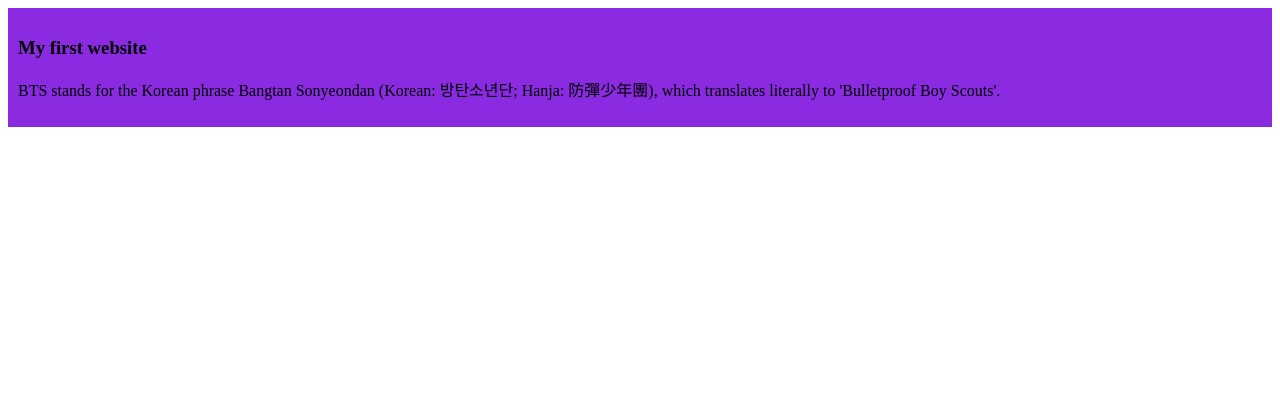
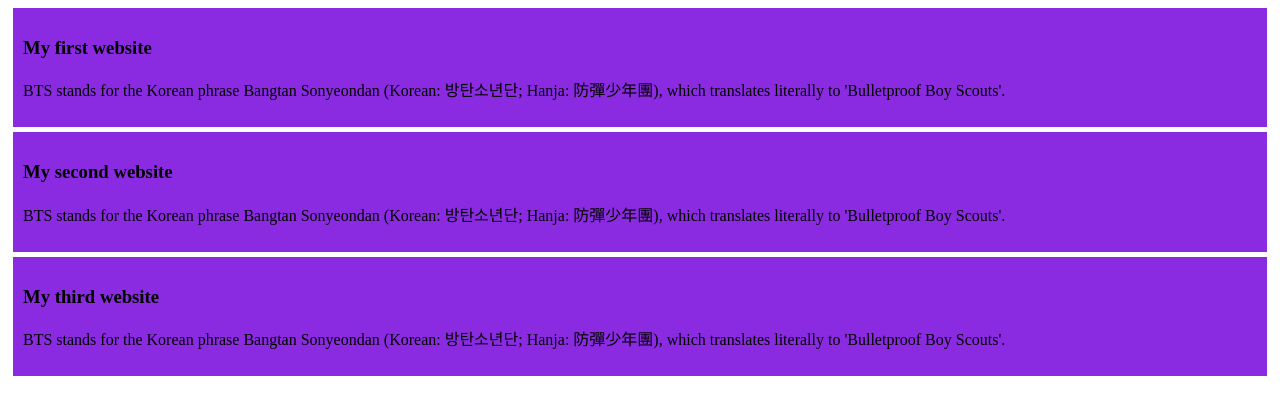
Before and after one commit to Mosarat-jahan/My-first-github-repo, a plain HTML site: page index.html in a window 1280 px wide. Drawn offline with Linux system fonts and the light colour scheme.

Commit message:
second commit

```diff
--- a/index.html
+++ b/index.html
@@ -5,11 +5,20 @@
     <meta name="viewport" content="width=device-width, initial-scale=1.0">
     <title>my first ever github repo</title>
     <link rel="stylesheet" href="styles/blog.css">
+
 </head>
 <body>
     <div>
         <h3>My first website</h3>
         <p>BTS stands for the Korean phrase Bangtan Sonyeondan (Korean: 방탄소년단; Hanja: 防彈少年團), which translates literally to 'Bulletproof Boy Scouts'.</p>
     </div>
+    <div>
+        <h3>My second website</h3>
+        <p>BTS stands for the Korean phrase Bangtan Sonyeondan (Korean: 방탄소년단; Hanja: 防彈少年團), which translates literally to 'Bulletproof Boy Scouts'.</p>
+    </div>
+    <div>
+        <h3>My third website</h3>
+        <p>BTS stands for the Korean phrase Bangtan Sonyeondan (Korean: 방탄소년단; Hanja: 防彈少年團), which translates literally to 'Bulletproof Boy Scouts'.</p>
+    </div>
 </body>
 </html>
--- a/styles/blog.css
+++ b/styles/blog.css
@@ -1,4 +1,5 @@
 div{
     background-color: blueviolet;
     padding: 10px;
+    margin: 5px;
 }
```
